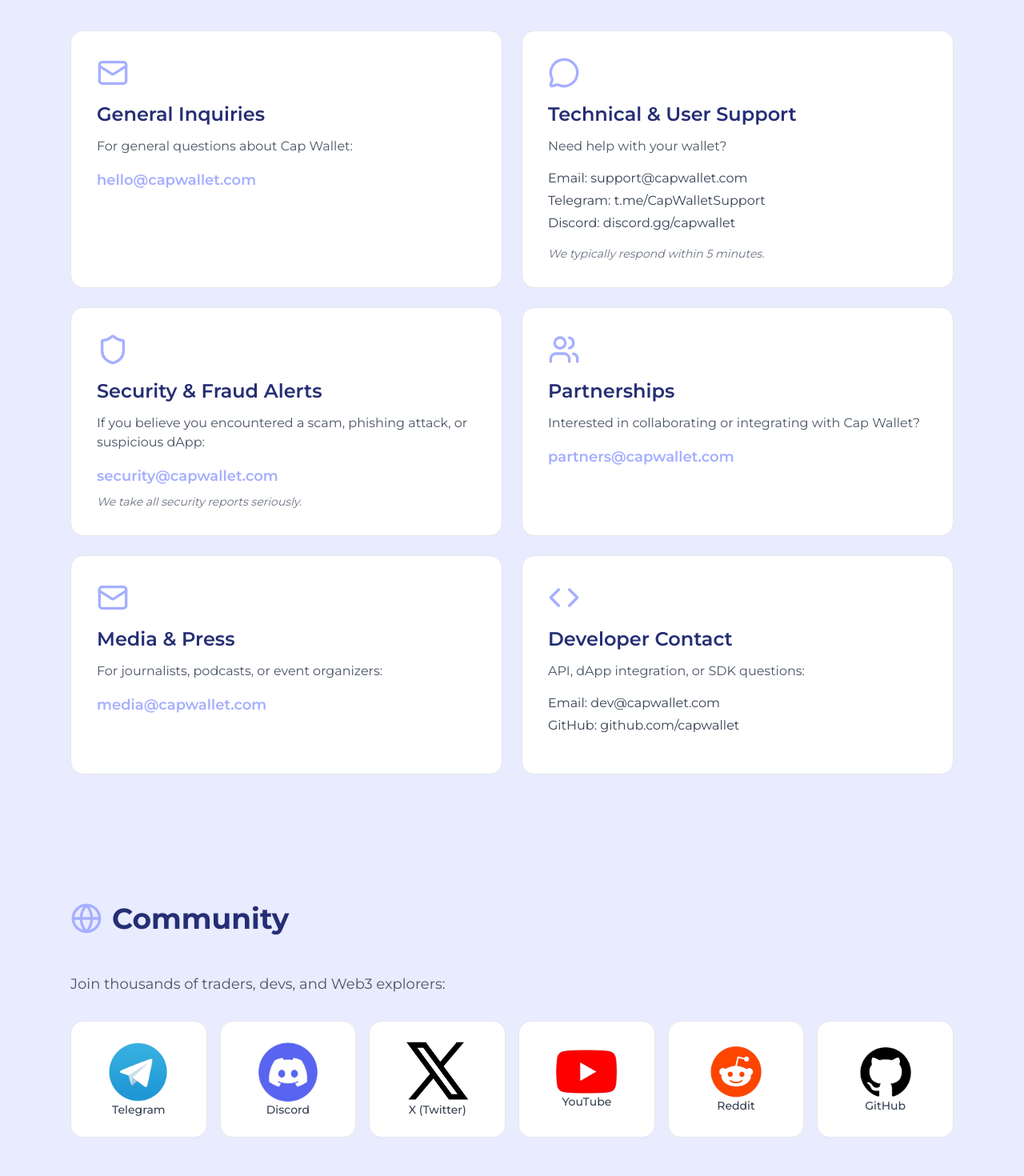
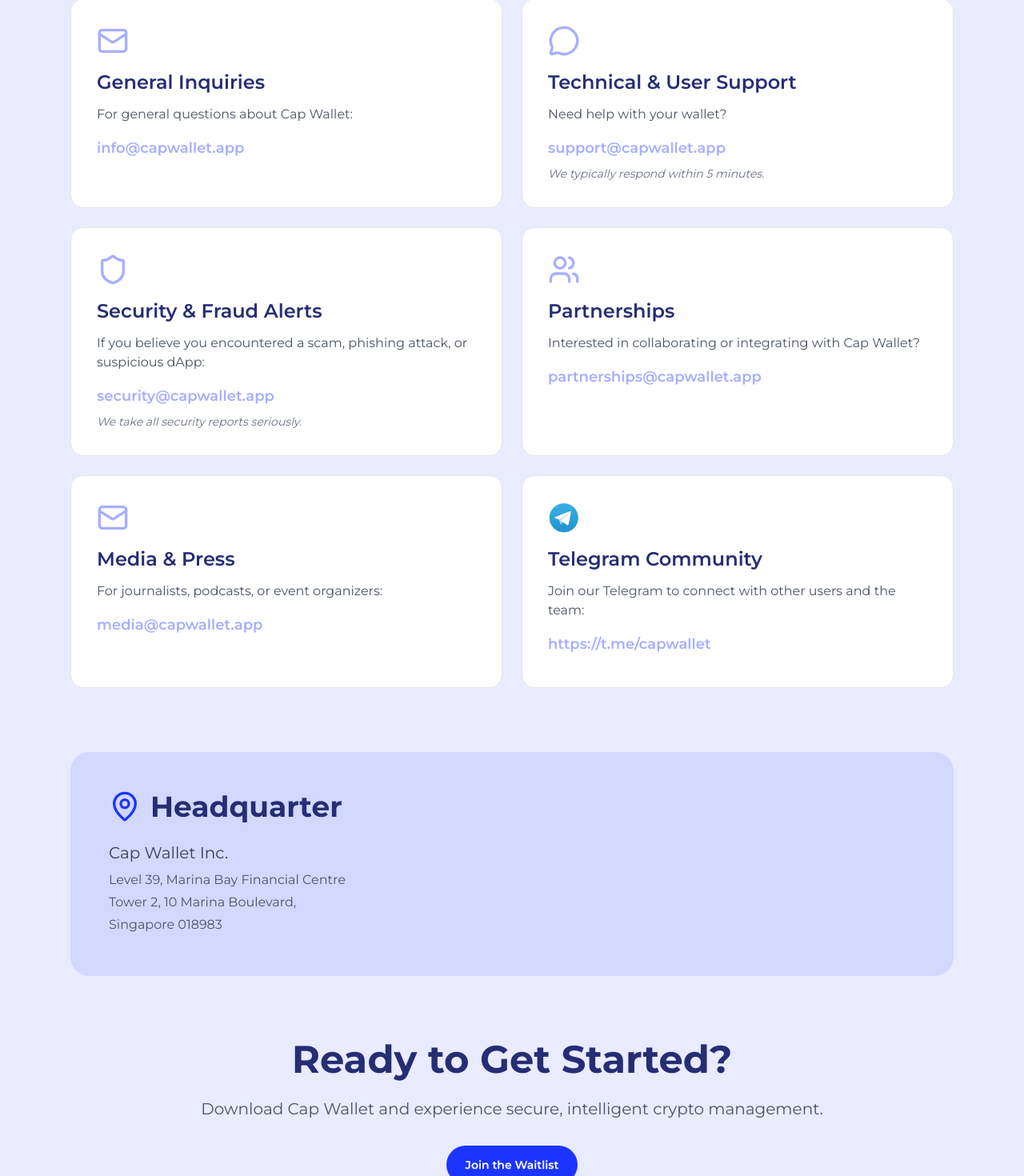
Before and after one commit to thegr8khalee/capwallet, a React (Vite) app in the folder frontend/: page /contact in a window 1280 px wide. Shown: the part 538-2008 px from the top of the page at 80% size. Built offline with nearby package versions, Linux system fonts and the light colour scheme.

Commit message:
feat: update button labels to 'Join the Waitlist' and refine footer and contact details

```diff
--- a/frontend/src/components/Header.jsx
+++ b/frontend/src/components/Header.jsx
@@ -322,7 +322,7 @@
           <div className="flex space-x-2 items-center justify-center pointer-events-auto">
             <a href="/download" className="btn p-6 btn-primary">
               {/* <PhoneIcon /> */}
-              Join Waitlist
+              Join the Waitlist
             </a>
             <button
               className="lg:hidden btn h-12 w-12 btn-circle bg-white border-none shadow-none btn-accent text-primary transition-transform duration-200 relative z-[102]"
--- a/frontend/src/pages/Contact.jsx
+++ b/frontend/src/pages/Contact.jsx
@@ -1,6 +1,15 @@
 import React, { useState } from 'react';
 import { motion } from 'framer-motion';
-import { Mail, MessageCircle, Shield, Users, Code, Globe, MapPin, Phone } from 'lucide-react';
+import {
+  Mail,
+  MessageCircle,
+  Shield,
+  Users,
+  Code,
+  Globe,
+  MapPin,
+  Phone,
+} from 'lucide-react';
 import PhoneIcon from '../components/Phone';
 
 const Contact = () => {
@@ -28,56 +37,52 @@
       icon: <Mail className="size-10 text-accent" />,
       title: 'General Inquiries',
       description: 'For general questions about Cap Wallet:',
-      contact: 'hello@capwallet.com',
+      contact: 'info@capwallet.app',
     },
     {
       icon: <MessageCircle className="size-10 text-accent" />,
       title: 'Technical & User Support',
       description: 'Need help with your wallet?',
-      contacts: [
-        'Email: support@capwallet.com',
-        'Telegram: t.me/CapWalletSupport',
-        'Discord: discord.gg/capwallet',
-      ],
+      contact: 'support@capwallet.app',
       note: 'We typically respond within 5 minutes.',
     },
     {
       icon: <Shield className="size-10 text-accent" />,
       title: 'Security & Fraud Alerts',
-      description: 'If you believe you encountered a scam, phishing attack, or suspicious dApp:',
-      contact: 'security@capwallet.com',
+      description:
+        'If you believe you encountered a scam, phishing attack, or suspicious dApp:',
+      contact: 'security@capwallet.app',
       note: 'We take all security reports seriously.',
     },
     {
       icon: <Users className="size-10 text-accent" />,
       title: 'Partnerships',
-      description: 'Interested in collaborating or integrating with Cap Wallet?',
-      contact: 'partners@capwallet.com',
+      description:
+        'Interested in collaborating or integrating with Cap Wallet?',
+      contact: 'partnerships@capwallet.app',
     },
     {
       icon: <Mail className="size-10 text-accent" />,
       title: 'Media & Press',
       description: 'For journalists, podcasts, or event organizers:',
-      contact: 'media@capwallet.com',
+      contact: 'media@capwallet.app',
     },
     {
-      icon: <Code className="size-10 text-accent" />,
-      title: 'Developer Contact',
-      description: 'API, dApp integration, or SDK questions:',
-      contacts: [
-        'Email: dev@capwallet.com',
-        'GitHub: github.com/capwallet',
-      ],
+      icon: <img src="/telegram.svg" alt="Telegram" className="size-10" />,
+      title: 'Telegram Community',
+      description:
+        'Join our Telegram to connect with other users and the team:',
+      contact: 'https://t.me/capwallet',
     },
   ];
 
   const community = [
     { name: 'Telegram', icon: 'telegram.svg' },
-    { name: 'Discord', icon: 'discord.svg' },
-    { name: 'X (Twitter)', icon: 'x.svg' },
-    { name: 'YouTube', icon: 'youtube.svg' },
-    { name: 'Reddit', icon: 'reddit.svg' },
-    { name: 'GitHub', icon: 'github.svg' },
+    // { name: 'Discord', icon: 'discord.svg' },
+    // { name: 'X (Twitter)', icon: 'x.svg' },
+    // { name: 'YouTube', icon: 'youtube.svg' },
+    // { name: 'Reddit', icon: 'reddit.svg' },
+    // { name: 'GitHub', icon: 'github.svg' },
   ];
 
   return (
@@ -95,7 +100,7 @@
           animate={{ opacity: 1, y: 0 }}
           transition={{ delay: 0.2 }}
         >
-            <Phone className="text-primary size-20" />
+          <Phone className="text-primary size-20" />
         </motion.div>
         <motion.h1
           className="text-5xl md:text-6xl lg:text-7xl font-montserrat font-bold text-secondary mb-6"
@@ -111,13 +116,14 @@
           animate={{ opacity: 1 }}
           transition={{ delay: 0.3 }}
         >
-          We're here to help—whether you have questions, need support, or want to partner with us.
+          We're here to help—whether you have questions, need support, or want
+          to partner with us.
         </motion.p>
       </motion.section>
 
       {/* Contact Methods Grid */}
       <motion.section
-        className="px-6 max-w-6xl mx-auto py-20"
+        className="px-6 max-w-6xl mx-auto py-10"
         initial={{ opacity: 0 }}
         whileInView={{ opacity: 1 }}
         viewport={{ once: true }}
@@ -148,7 +154,9 @@
               {method.contacts && (
                 <div className="space-y-1 mb-4">
                   {method.contacts.map((contact, idx) => (
-                    <p key={idx} className="text-gray-700">{contact}</p>
+                    <p key={idx} className="text-gray-700">
+                      {contact}
+                    </p>
                   ))}
                 </div>
               )}
@@ -162,42 +170,10 @@
       </motion.section>
 
       {/* Community Section */}
-      <motion.section
-        className="px-6 max-w-6xl mx-auto py-20"
-        initial={{ opacity: 0 }}
-        whileInView={{ opacity: 1 }}
-        viewport={{ once: true }}
-      >
-        <div className="flex items-center gap-3 mb-12">
-          <Globe className="text-accent size-10" />
-          <h2 className="text-4xl font-montserrat font-bold text-secondary">
-            Community
-          </h2>
-        </div>
-        <p className="text-lg text-gray-600 mb-8">
-          Join thousands of traders, devs, and Web3 explorers:
-        </p>
-        <div className="grid grid-cols-2 md:grid-cols-6 gap-4">
-          {community.map((platform, index) => (
-            <motion.div
-              key={index}
-              className="p-6 bg-white rounded-2xl border border-gray-200 text-center items-center justify-center flex flex-col hover:border-accent transition-colors cursor-pointer"
-              initial={{ opacity: 0, scale: 0.9 }}
-              whileInView={{ opacity: 1, scale: 1 }}
-              viewport={{ once: true }}
-              transition={{ delay: index * 0.1 }}
-              whileHover={{ scale: 1.05 }}
-            >
-                <img src={platform.icon} alt="" className='w-20' />
-              <p className="text-gray-700 font-medium text-sm">{platform.name}</p>
-            </motion.div>
-          ))}
-        </div>
-      </motion.section>
 
       {/* Headquarters */}
       <motion.section
-        className="px-6 max-w-6xl mx-auto py-20"
+        className="px-6 max-w-6xl mx-auto py-10"
         initial={{ opacity: 0 }}
         whileInView={{ opacity: 1 }}
         viewport={{ once: true }}
@@ -206,20 +182,23 @@
           <div className="flex items-center gap-3 mb-6">
             <MapPin className="text-primary size-10" />
             <h2 className="text-4xl font-montserrat font-bold text-secondary">
-              Headquarters
+              Headquarter
             </h2>
           </div>
           <p className="text-xl text-gray-700 mb-2">Cap Wallet Inc.</p>
-          <p className="text-lg text-gray-600 mb-4">Delaware, United States</p>
-          <p className="text-sm text-gray-500 italic">
-            (Additional distributed team offices worldwide.)
+          <p className="text- text-gray-600 mb-1">
+            Level 39, Marina Bay Financial Centre
           </p>
+          <p className="text- text-gray-600 mb-1">
+            Tower 2, 10 Marina Boulevard,
+          </p>
+          <p className="text- text-gray-600 mb-1">Singapore 018983</p>
         </div>
       </motion.section>
 
       {/* Contact Form */}
       {/* <motion.section
-        className="px-4 sm:px-6 max-w-4xl mx-auto py-20"
+        className="px-4 sm:px-6 max-w-4xl mx-auto py-10"
         initial={{ opacity: 0 }}
         whileInView={{ opacity: 1 }}
         viewport={{ once: true }}
@@ -291,7 +270,7 @@
 
       {/* CTA */}
       <motion.section
-        className="px-6 max-w-6xl mx-auto py-20 text-center"
+        className="px-6 max-w-6xl mx-auto py-10 text-center"
         initial={{ opacity: 0, scale: 0.9 }}
         whileInView={{ opacity: 1, scale: 1 }}
         viewport={{ once: true }}
@@ -300,7 +279,8 @@
           Ready to Get Started?
         </h2>
         <p className="text-xl text-gray-600 mb-8">
-          Download Cap Wallet and experience secure, intelligent crypto management.
+          Download Cap Wallet and experience secure, intelligent crypto
+          management.
         </p>
         <motion.a
           href="/download"
@@ -309,7 +289,7 @@
           whileTap={{ scale: 0.95 }}
           transition={{ type: 'spring', stiffness: 400, damping: 17 }}
         >
-          Download Cap Wallet
+          Join the Waitlist
         </motion.a>
       </motion.section>
     </div>
--- a/frontend/src/pages/Home.jsx
+++ b/frontend/src/pages/Home.jsx
@@ -10,7 +10,7 @@
 const Home = ({ setPageLoading }) => {
   const features = [
     {
-      hero: 'Wallet Features',
+      hero: 'Wallet',
       features: [
         {
           text: 'Multi-chain wallet',
@@ -52,7 +52,7 @@
       bg: 'bg-primary',
     },
     {
-      hero: 'Trading & DeFi Features',
+      hero: 'Trading & DeFi',
       features: [
         {
           text: 'Cross-chain swaps',
@@ -88,7 +88,7 @@
       bg: 'bg-accent',
     },
     {
-      hero: 'AI Features',
+      hero: 'AI',
       features: [
         {
           text: 'Fee optimization',
@@ -124,7 +124,7 @@
       bg: 'bg-secondary',
     },
     {
-      hero: 'Security Features',
+      hero: 'Security',
       features: [
         {
           text: 'True Self-Custody',
@@ -242,7 +242,7 @@
                     transition={{ type: 'spring', stiffness: 400, damping: 17 }}
                   >
                     {/* <PhoneIcon /> */}
-                    Join Waitlist
+                    Join the Waitlist
                   </motion.button>
                   {/* <motion.button
                     onClick={() => navigate('/download/browser')}
--- a/frontend/src/pages/Support.jsx
+++ b/frontend/src/pages/Support.jsx
@@ -398,7 +398,7 @@
     <div className="">
       {/* Hero Section */}
       <motion.section
-        className="px-4 pt-24 sm:px-6 max-w-6xl mx-auto min-h-screen flex flex-col justify-center items-center text-center"
+        className="px-4 pt-24 sm:px-6 max-w-6xl mx-auto flex flex-col justify-center items-center text-center"
         initial={{ opacity: 0, y: 50 }}
         animate={{ opacity: 1, y: 0 }}
         transition={{ duration: 0.8, type: 'spring', bounce: 0.4 }}
@@ -612,7 +612,7 @@
           {/* Getting Started Section */}
           <motion.section
             id="getting-started"
-            className="px-4 sm:px-6 max-w-6xl mx-auto py-20"
+            className="px-4 sm:px-6 max-w-6xl mx-auto py-10"
             initial={{ opacity: 0 }}
             whileInView={{ opacity: 1 }}
             viewport={{ once: true }}
@@ -693,7 +693,7 @@
           {/* Security, Safety & AI Protection */}
           <motion.section
             id="security"
-            className="px-4 sm:px-6 max-w-6xl mx-auto py-20"
+            className="px-4 sm:px-6 max-w-6xl mx-auto py-10"
             initial={{ opacity: 0 }}
             whileInView={{ opacity: 1 }}
             viewport={{ once: true }}
@@ -775,7 +775,7 @@
           {/* Using Cap Wallet (Mobile + Web) */}
           <motion.section
             id="using-wallet"
-            className="px-4 sm:px-6 max-w-6xl mx-auto py-20"
+            className="px-4 sm:px-6 max-w-6xl mx-auto py-10"
             initial={{ opacity: 0 }}
             whileInView={{ opacity: 1 }}
             viewport={{ once: true }}
@@ -857,7 +857,7 @@
           {/* Browser Extension Support */}
           <motion.section
             id="browser-extension"
-            className=" px-4 sm:px-6 max-w-6xl mx-auto py-20"
+            className=" px-4 sm:px-6 max-w-6xl mx-auto py-10"
             initial={{ opacity: 0 }}
             whileInView={{ opacity: 1 }}
             viewport={{ once: true }}
@@ -938,7 +938,7 @@
           {/* Advanced & Institutional Features */}
           <motion.section
             id="advanced"
-            className="px-4 sm:px-6 max-w-6xl mx-auto py-20"
+            className="px-4 sm:px-6 max-w-6xl mx-auto py-10"
             initial={{ opacity: 0 }}
             whileInView={{ opacity: 1 }}
             viewport={{ once: true }}
@@ -1019,7 +1019,7 @@
           {/* Account, Devices & Settings */}
           <motion.section
             id="account-settings"
-            className="px-4 sm:px-6 max-w-6xl mx-auto py-20"
+            className="px-4 sm:px-6 max-w-6xl mx-auto py-10"
             initial={{ opacity: 0 }}
             whileInView={{ opacity: 1 }}
             viewport={{ once: true }}
@@ -1100,7 +1100,7 @@
           {/* Contact Support */}
           <motion.section
             id="contact"
-            className="px-4 sm:px-6 max-w-6xl mx-auto py-20"
+            className="px-4 sm:px-6 max-w-6xl mx-auto py-10"
             initial={{ opacity: 0 }}
             whileInView={{ opacity: 1 }}
             viewport={{ once: true }}
@@ -1120,7 +1120,7 @@
               </p>
 
               <div className="grid md:grid-cols-2 gap-6 mb-8">
-                <motion.div
+                {/* <motion.div
                   className="p-6 bg-white rounded-2xl"
                   initial={{ opacity: 0, y: 20 }}
                   whileInView={{ opacity: 1, y: 0 }}
@@ -1135,7 +1135,7 @@
                     Open Cap Wallet → Settings → Support → Chat with us
                   </p>
                   <button className="btn btn-primary btn-sm">Open Chat</button>
-                </motion.div>
+                </motion.div> */}
 
                 <motion.div
                   className="p-6 bg-white rounded-2xl"
@@ -1150,7 +1150,7 @@
                     Email Support
                   </h3>
                   <p className="text-primary text-lg font-semibold mb-2">
-                    support@capwallet.com
+                    support@capwallet.app
                   </p>
                   <p className="text-gray-600">
                     We try to respond within a few hours.
@@ -1204,7 +1204,7 @@
           {/* Security & Incident Desk */}
           <motion.section
             id="security"
-            className="px-4 sm:px-6 max-w-6xl mx-auto py-20"
+            className="px-4 sm:px-6 max-w-6xl mx-auto py-10"
             initial={{ opacity: 0 }}
             whileInView={{ opacity: 1 }}
             viewport={{ once: true }}
@@ -1226,7 +1226,7 @@
                   Report a Security Issue
                 </h3>
                 <p className="text-red-600 text-2xl font-bold mb-3">
-                  security@capwallet.com
+                  security@capwallet.app
                 </p>
                 <p className="text-gray-700">
                   Include addresses involved, transaction hash, screenshots, and
@@ -1275,7 +1275,7 @@
           {/* System Status */}
           <motion.section
             id="status"
-            className="px-4 sm:px-6 max-w-6xl mx-auto py-20"
+            className="px-4 sm:px-6 max-w-6xl mx-auto py-10"
             initial={{ opacity: 0 }}
             whileInView={{ opacity: 1 }}
             viewport={{ once: true }}
@@ -1324,44 +1324,11 @@
           </motion.section>
 
           {/* Community & Feedback */}
-          <motion.section
-            className="px-6 max-w-6xl mx-auto py-20"
-            initial={{ opacity: 0 }}
-            whileInView={{ opacity: 1 }}
-            viewport={{ once: true }}
-          >
-            <div className="flex items-center gap-3 mb-12">
-              <Globe className="text-accent size-10" />
-              <h2 className="text-4xl font-montserrat font-bold text-secondary">
-                Community
-              </h2>
-            </div>
-            <p className="text-lg text-gray-600 mb-8">
-              Join thousands of traders, devs, and Web3 explorers:
-            </p>
-            <div className="grid grid-cols-2 md:grid-cols-6 gap-4">
-              {community.map((platform, index) => (
-                <motion.div
-                  key={index}
-                  className="p-6 bg-white rounded-2xl border border-gray-200 text-center items-center justify-center flex flex-col hover:border-accent transition-colors cursor-pointer"
-                  initial={{ opacity: 0, scale: 0.9 }}
-                  whileInView={{ opacity: 1, scale: 1 }}
-                  viewport={{ once: true }}
-                  transition={{ delay: index * 0.1 }}
-                  whileHover={{ scale: 1.05 }}
-                >
-                  <img src={platform.icon} alt="" className="w-20" />
-                  <p className="text-gray-700 font-medium text-sm">
-                    {platform.name}
-                  </p>
-                </motion.div>
-              ))}
-            </div>
-          </motion.section>
+
 
           {/* CTA */}
           <motion.section
-            className="px-6 max-w-6xl mx-auto py-20 text-center"
+            className="px-6 max-w-6xl mx-auto py-10 text-center"
             initial={{ opacity: 0, scale: 0.9 }}
             whileInView={{ opacity: 1, scale: 1 }}
             viewport={{ once: true }}
@@ -1374,12 +1341,12 @@
             </p>
             <motion.a
               href="/download"
-              className="inline-flex items-center gap-3 btn btn-primary px-8 py-4 text-lg"
+              className="inline-flex items-center gap-3 btn btn-primary px-8 p-6"
               whileHover={{ scale: 1.1, y: -5 }}
               whileTap={{ scale: 0.95 }}
               transition={{ type: 'spring', stiffness: 400, damping: 17 }}
             >
-              Download Cap Wallet
+              Join the Waitlist
             </motion.a>
           </motion.section>
         </>
```
Also changed, not shown: frontend/src/components/Footer.jsx (+4 -12 lines).
